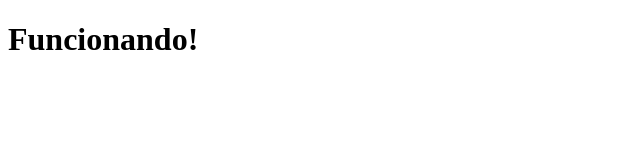
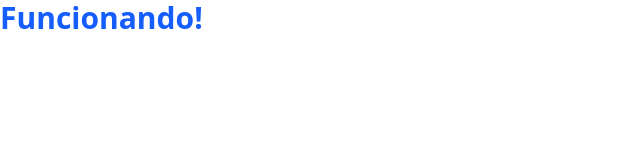
Before and after one commit to EnzoFSouza/MVP-Site-Investimentos, a website: page public/index.html in a window 1280 px wide. Shown: the whole page, without its empty margins (0-640 px from the left). Drawn offline with Linux system fonts and the light colour scheme.

Commit message:
feat: configurar tailwind css

```diff
--- /dev/null
+++ b/input.css
@@ -0,0 +1 @@
+@import "tailwindcss";
--- a/public/index.html
+++ b/public/index.html
@@ -2,9 +2,10 @@
 <html lang="pt-br">
 <head>
   <meta charset="UTF-8">
+  <link rel="stylesheet" href="/css/output.css">
   <title>Carteira de Investimentos</title>
 </head>
 <body>
-  <h1>Funcionando!</h1>
+  <h1 class="text-3xl font-bold text-blue-600">Funcionando!</h1>
 </body>
 </html>
```
Also changed, not shown: package.json (+5 -2 lines), public/css/output.css (added), 1 other file.
